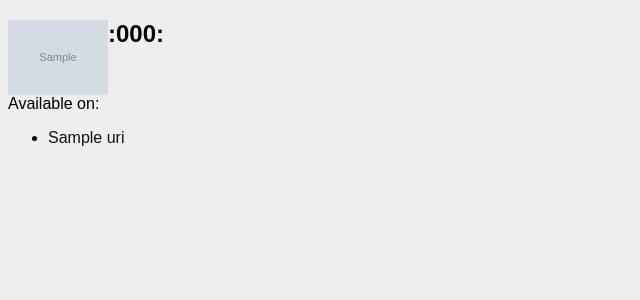
After one commit to impiaaa/emojodb, a Flask app: template templates/emoji.html in a window 1280 px wide. The commit adds this page. Shown: the top 300 px of the page, without its empty margins (0-640 px from the left). Run offline with Flask 2, Linux system fonts and the light colour scheme; the template is opened without the code that fills it: most values are stand-ins (such as "Sample title", 1, 10 or a date in 2020); grey boxes marked "Sample" are stand-in pictures.

Commit message:
Emoji pages

```diff
--- a/models.py
+++ b/models.py
@@ -30,4 +30,4 @@ class Instance(db.Model):
     version = db.Column(db.String(length=10))
     thumbnail = db.Column(db.String(length=200))
 
-    emoji = db.relationship('Emoji', secondary=instanceHasEmoji, lazy='select', backref=db.backref('instances', lazy=True))
+    emoji = db.relationship('Emoji', secondary=instanceHasEmoji, lazy='select', backref=db.backref('instances', lazy=True, order_by='Instance.uri'), order_by='Emoji.shortcode')
--- a/routes.py
+++ b/routes.py
@@ -24,3 +24,9 @@ def instancesearch(instance):
 @app.route('/instance', methods=['POST'])
 def instanceredir():
     return redirect(url_for('instancesearch', instance=request.form['instance']))
+
+@app.route('/emoji/<int:id>')
+def emoji(id):
+    emoji = Emoji.query.filter_by(id=id).first()
+    if emoji is None: abort(404)
+    return render_template('emoji.html', emoji=emoji)
--- a/static/style.css
+++ b/static/style.css
@@ -32,3 +32,30 @@ a:hover {
 .emoji dd {
     display: table-cell;
 }
+
+header .preview {
+    float: left;
+}
+
+header .preview img {
+    width: 100%;
+    height: auto;
+}
+
+.instance .preview {
+    max-width: 300px;
+}
+
+.emoji .preview {
+    max-width: 100px;
+}
+
+dl {
+    clear: both;
+}
+
+@media (max-width: 500px) {
+    .instance .preview {
+        float: none;
+    }
+}
--- /dev/null
+++ b/templates/emoji.html
@@ -0,0 +1,22 @@
+{% extends "layout.html" %}
+{% block title %} - {{ emoji.shortcode }}{% endblock title %}
+{% block body %}
+<header class="emoji">
+<div class="preview">
+<img src="{{ emoji.imgsrc }}">
+</div>
+<h2>:{{ emoji.shortcode }}:</h2>
+</header>
+<p style="clear: both">
+Available on:
+</p>
+<ul class="instancelist">
+{% for instance in emoji.instances %}
+<li class="instance">
+<a href="{{ url_for('instancesearch', instance=instance.uri) }}">
+{{ instance.uri }}
+</a>
+</li>
+{% endfor %}
+</ul>
+{% endblock body %}
--- a/templates/layout.html
+++ b/templates/layout.html
@@ -3,9 +3,8 @@
 <head>
 <title>EmojoDB{% block title %}{% endblock title %}</title>
 <link rel="stylesheet" href="{{ url_for('static', filename='style.css') }}">
+<meta name="viewport" content="width=device-width, initial-scale=1">
 </head>
-<div id="nav">
-</div>
 <div id="body">
 {% block body %}
 {% endblock body %}
```
Also changed, not shown: templates/instance.html (+6 -2 lines).
